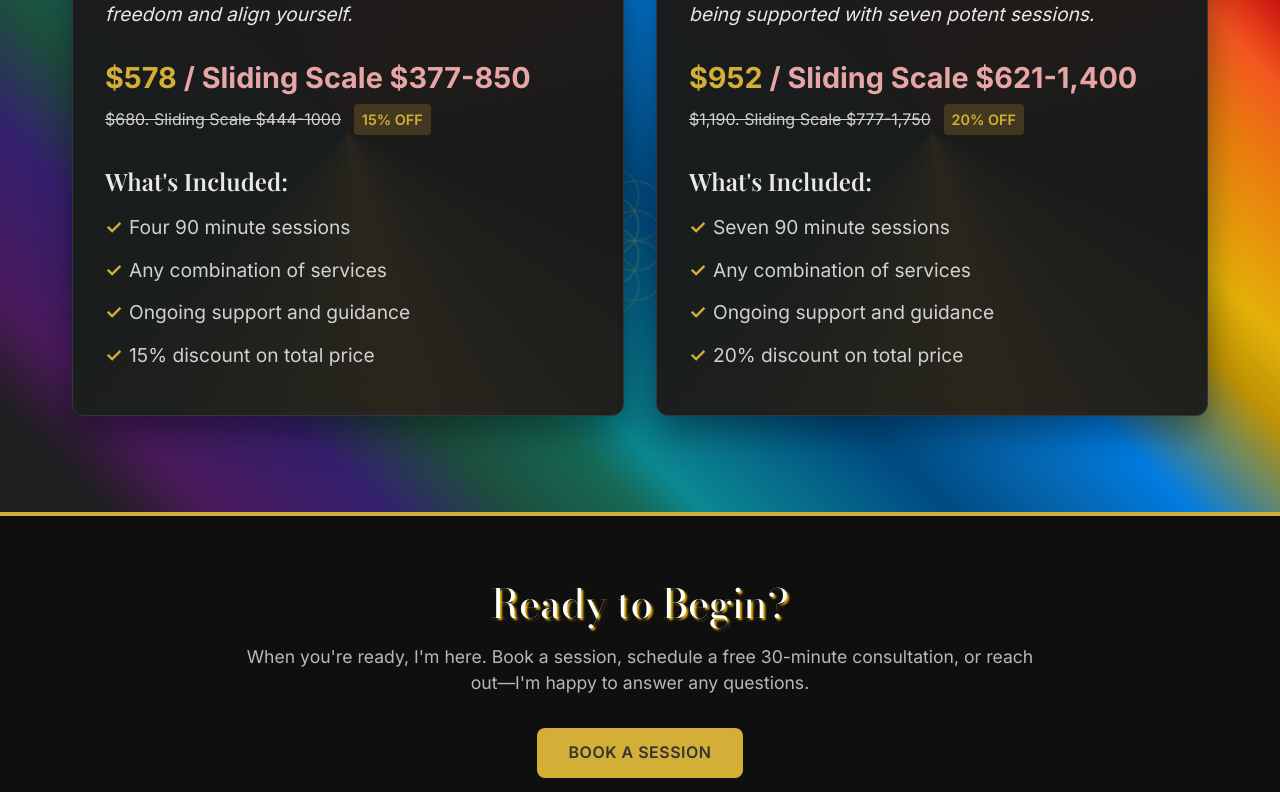
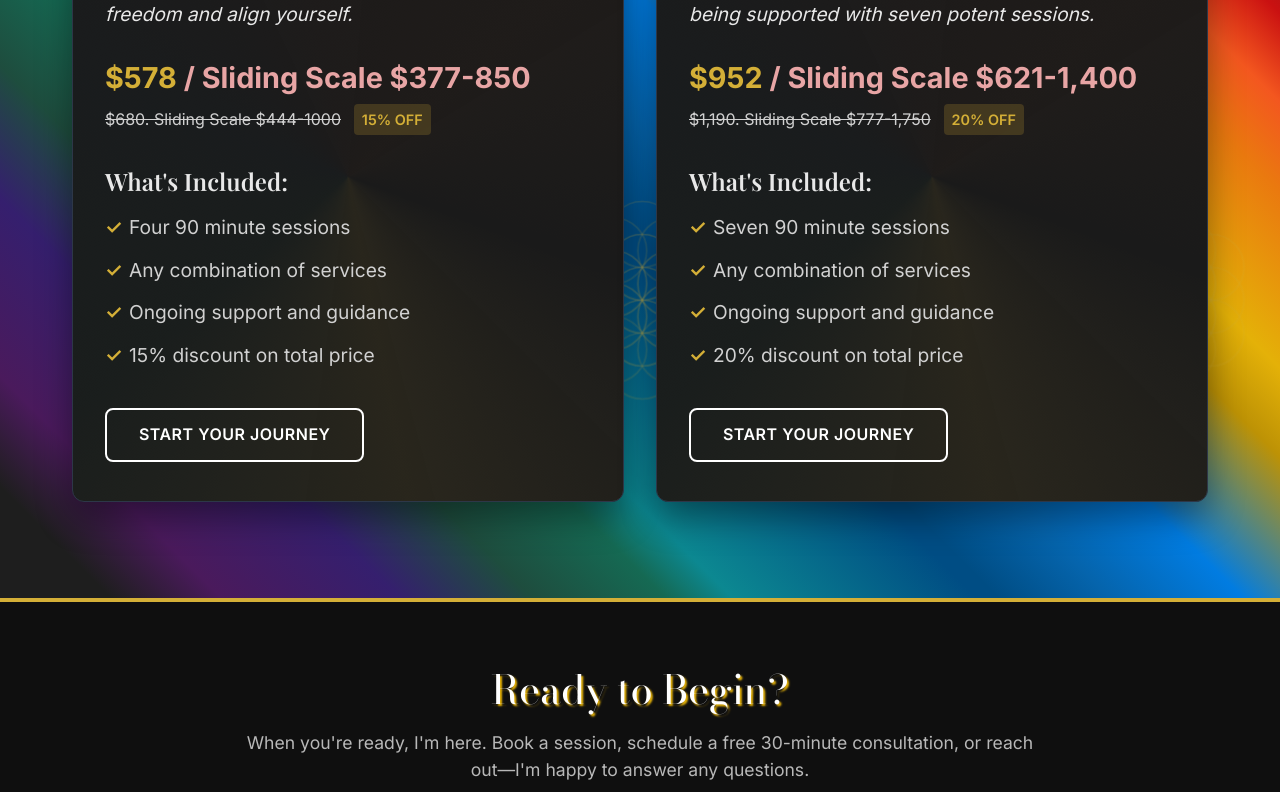
Before and after one commit to naturalCode4/kalyanamitta-website, a React (Create React App) app: page /rates in a window 1280 px wide. Shown: the part 1766-2558 px from the top of the page. Built offline with nearby package versions, Linux system fonts and the light colour scheme; the HTML template or start-up script is replaced by a standard one.

Commit message:
added start your journey button

```diff
--- a/src/pages/Rates.js
+++ b/src/pages/Rates.js
@@ -276,6 +276,10 @@ const Rates = () => {
                     ))}
                   </ul>
                 </div>
+                <br></br>
+                <Link to="/contact#booking" className="btn btn-outline">
+                  Start your Journey
+                </Link>
               </div>
             ))}
           </div>
```
